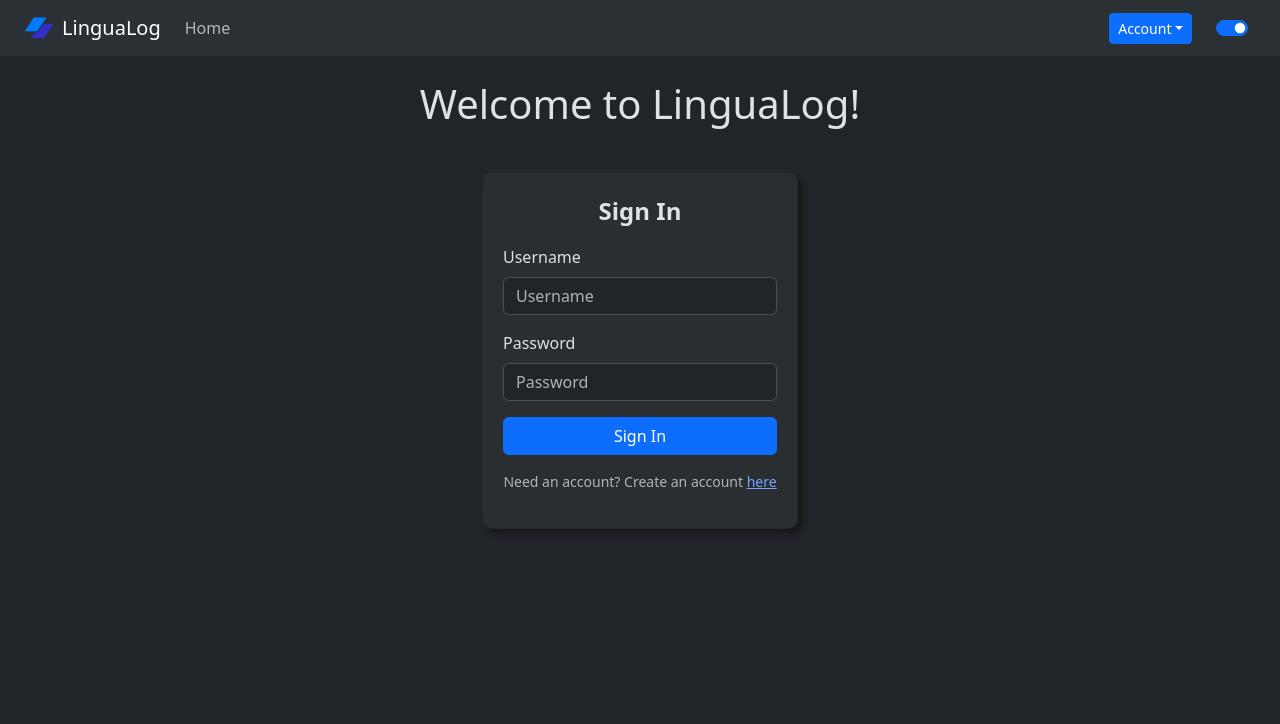
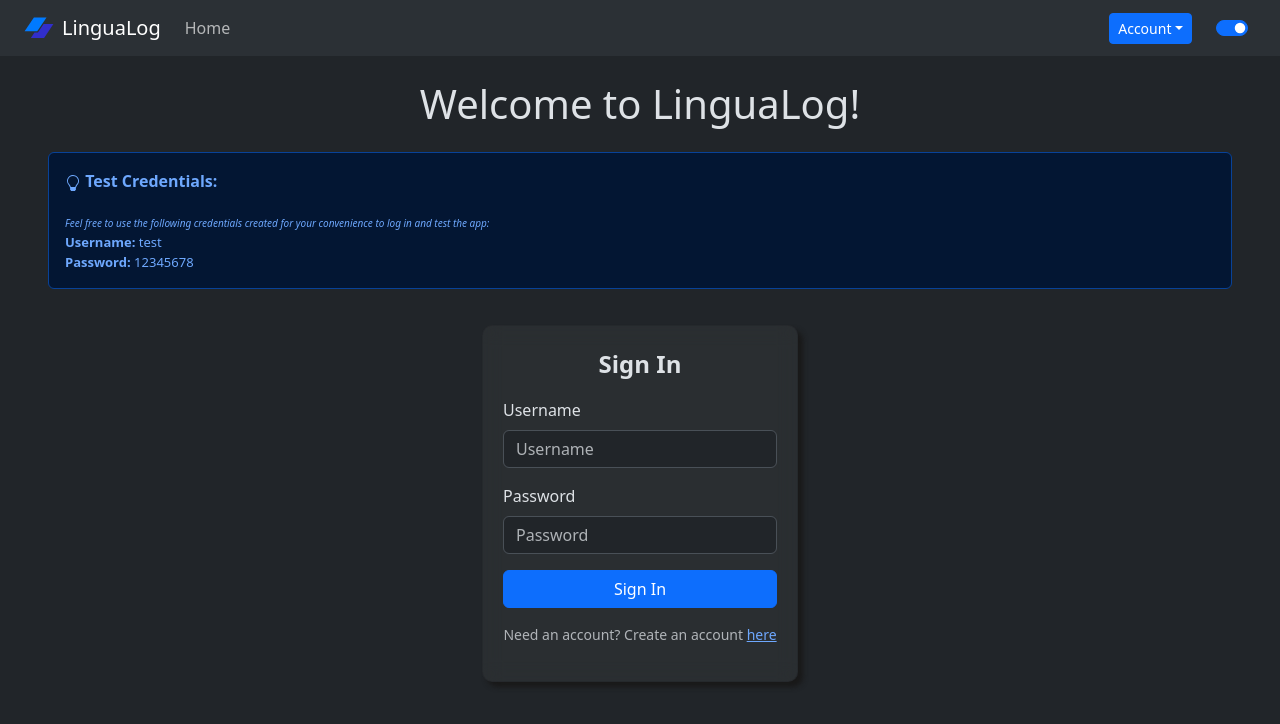
Before and after one commit to hbarry89/LinguaLog, a React (Create React App) app in the folder client/: page / in a window 1280 px wide. Shown: the top 724 px of the page. Built offline with nearby package versions, Linux system fonts and the light colour scheme; no server answers.

Commit message:
add test creds

```diff
--- /dev/null
+++ b/client/src/pages/HomePage.css
@@ -0,0 +1,8 @@
+.note {
+  font-size: x-small;
+  font-style: italic;
+}
+
+.creds {
+  font-size: small;
+}
--- a/client/src/pages/HomePage.js
+++ b/client/src/pages/HomePage.js
@@ -1,4 +1,6 @@
 import SignIn from '../components/SignIn';
+import { Lightbulb } from 'react-bootstrap-icons';
+import './HomePage.css';
 
 export default function HomePage({ isSignedIn }) {
   return (
@@ -9,6 +11,16 @@ export default function HomePage({ isSignedIn }) {
         <p className="m-4 text-center">Use the navbar to navigate to the desired page.</p>
       ) : (
         <>
+          <div className="alert alert-primary mx-5 p-3">
+            <p className="alert-heading"><b><Lightbulb /> Test Credentials: </b></p>
+            <span className="note">Feel free to use the following credentials created for your convenience to log in and test the app:</span>
+
+            <div className="creds p-0 m-0">
+              <p className=" p-0 m-0"><b>Username: </b><span>test</span></p>
+              <p className=" p-0 m-0"><b>Password: </b><span>12345678</span></p>
+            </div>
+          </div>
+
           <SignIn />
         </>
       )}
```
Also changed, not shown: 1 other file (tests, documents, lock files or other folders).
